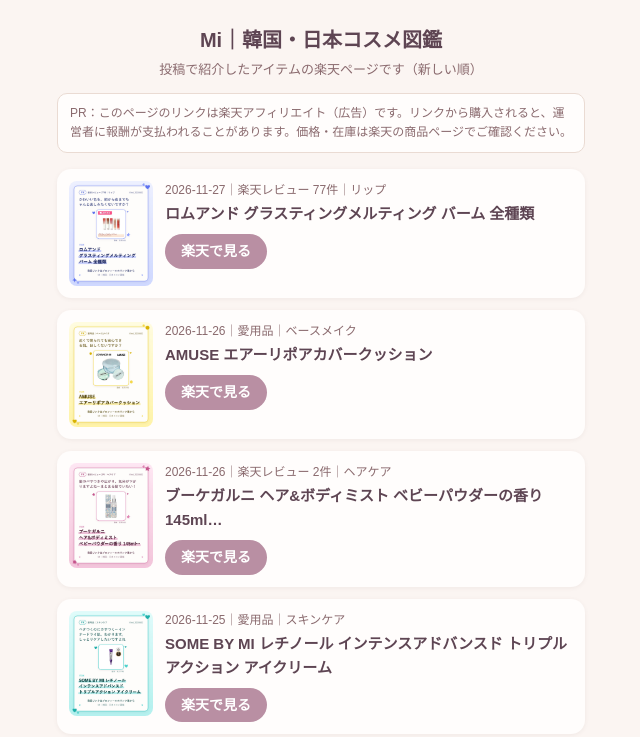
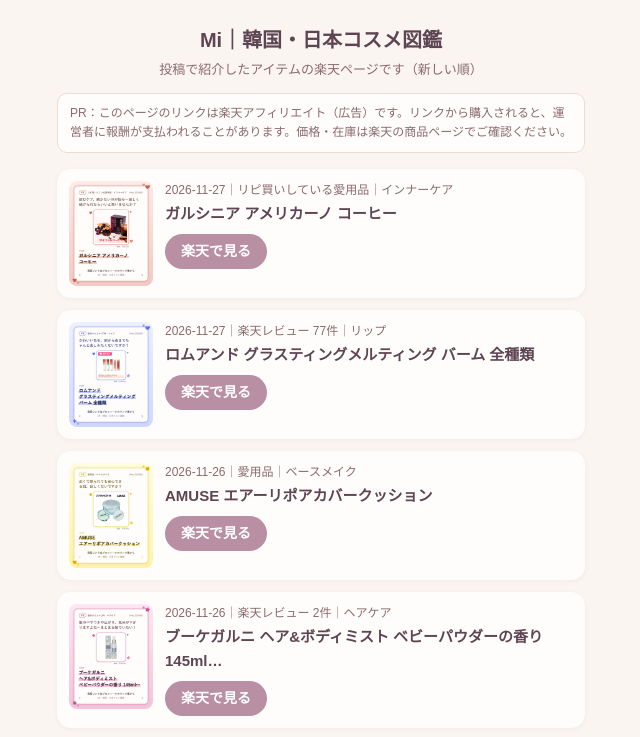
Before and after one commit to k-hiron/mi-cosme, a plain HTML site: page index.html in a window 1280 px wide. Shown: the top 737 px of the page, without its empty margins (319-959 px from the left). Drawn offline with Linux system fonts and the light colour scheme.

Commit message:
リンク集を更新 2026-11-27

```diff
--- a/index.html
+++ b/index.html
@@ -30,6 +30,14 @@
   <p class="lead">投稿で紹介したアイテムの楽天ページです（新しい順）</p>
   <p class="pr">PR：このページのリンクは楽天アフィリエイト（広告）です。リンクから購入されると、運営者に報酬が支払われることがあります。価格・在庫は楽天の商品ページでご確認ください。</p>
   <ul>
+    <li class="item">
+      <a class="thumb" href="https://hb.afl.rakuten.co.jp/hgc/g00tzvdo.okoh1635.g00tzvdo.okoh2307/?pc=https%3A%2F%2Fitem.rakuten.co.jp%2Fkoreaslimplanet%2Fa07%2F&amp;rafcid=wsc_i_is_a10a53f2-0310-4882-82b6-6ea5506c9239" rel="sponsored noopener" target="_blank"><img src="img/2026-11-27-mwyveod2.jpg" alt="" loading="lazy" width="108" height="135"></a>
+      <div class="body">
+        <p class="meta">2026-11-27｜リピ買いしている愛用品｜インナーケア</p>
+        <p class="name">ガルシニア アメリカーノ コーヒー</p>
+        <a class="btn" href="https://hb.afl.rakuten.co.jp/hgc/g00tzvdo.okoh1635.g00tzvdo.okoh2307/?pc=https%3A%2F%2Fitem.rakuten.co.jp%2Fkoreaslimplanet%2Fa07%2F&amp;rafcid=wsc_i_is_a10a53f2-0310-4882-82b6-6ea5506c9239" rel="sponsored noopener" target="_blank">楽天で見る</a>
+      </div>
+    </li>
     <li class="item">
       <a class="thumb" href="https://hb.afl.rakuten.co.jp/hgc/g00uh8to.okoh15df.g00uh8to.okoh2813/?pc=https%3A%2F%2Fitem.rakuten.co.jp%2Fbighitshop%2From_gmt%2F&amp;rafcid=wsc_i_is_a10a53f2-0310-4882-82b6-6ea5506c9239" rel="sponsored noopener" target="_blank"><img src="img/2026-11-27-mwye97bn.jpg" alt="" loading="lazy" width="108" height="135"></a>
       <div class="body">
```
